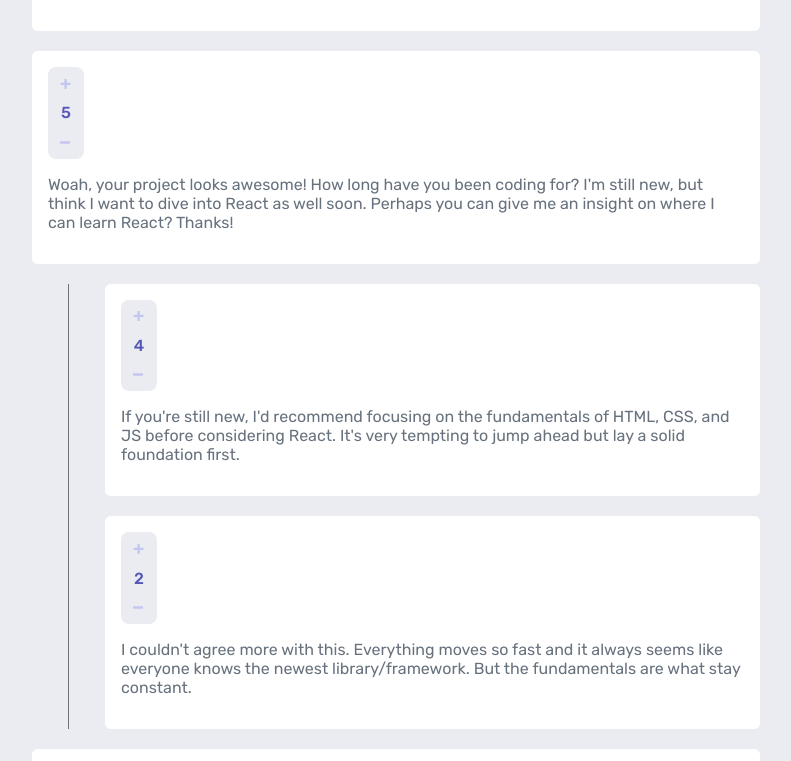
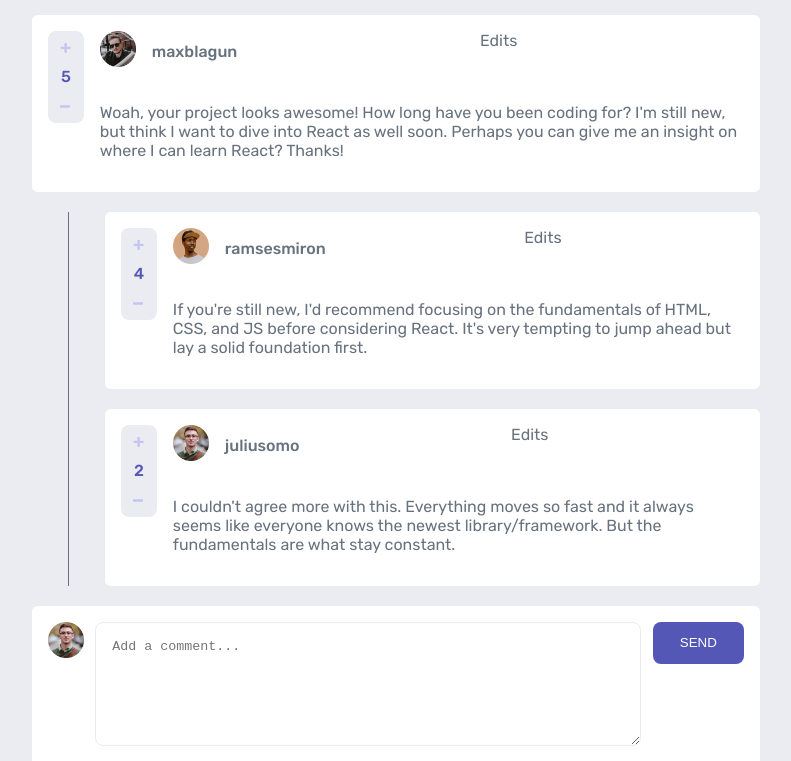
Before and after one commit to kevbradwick/frontendmentor-v2, a SvelteKit app: page /interactive-comments in a window 1280 px wide. Shown: the part 218-979 px from the top of the page, without its empty margins (244-1035 px from the left). Built offline with nearby package versions, Linux system fonts and the light colour scheme.

Commit message:
switched to using css grid

```diff
--- /dev/null
+++ b/src/components/interactive-comments/Author.svelte
@@ -0,0 +1,44 @@
+<script>
+  /** @type String */
+  export let username;
+  export let withUsername = false;
+</script>
+
+<div class="comment-author">
+    <div class="author-image">
+      <picture>
+        <source
+          srcset={`/interactive-comments/images/avatars/image-${username}.webp`}
+          type="image/webp"
+        />
+        <source
+          srcset={`/interactive-comments/images/avatars/image-${username}.png`}
+          type="image/png"
+        />
+      </picture>
+      <img src={`/interactive-comments/images/avatars/image-${username}.png`} alt="Author" />
+    </div>
+
+    {#if withUsername}
+    <p>{username}</p>
+    {/if}
+	</div>
+
+  <style type="text/css">
+    .comment-author {
+      display: flex;
+      align-items: center;
+      gap: 1rem;
+    }
+
+    img {
+      width: 36px;
+      height: 36px;
+    }
+
+    p {
+      font-weight: var(--font-weight-medium);
+      padding: 0;
+      margin: 0;
+    }
+  </style>
--- a/src/components/interactive-comments/Comment.svelte
+++ b/src/components/interactive-comments/Comment.svelte
@@ -1,5 +1,6 @@
 <script>
 	import VotingPill from '$components/interactive-comments/VotingPill.svelte';
+  import Author from '$components/interactive-comments/Author.svelte';
 
 	export let content = '';
 	export let createdAt = '';
@@ -9,8 +10,21 @@
 </script>
 
 <div class="container">
-	<VotingPill count={vote} />
-	<p>{content}</p>
+  <div class="voting-container">
+    <VotingPill count={vote} />
+  </div>
+
+  <div class="author-container">
+    <Author username={username} withUsername />
+  </div>
+
+  <div class="edit-container">
+    Edits
+  </div>
+
+  <div class="comment-container">
+    <p>{content}</p>
+  </div>
 </div>
 
 <style type="text/css">
@@ -18,5 +32,42 @@
 		background-color: var(--white);
 		border-radius: 0.35rem;
 		padding: 1rem;
+    display: grid;
+    grid-template: repeat(3, auto) / repeat(2, auto);
+    grid-template-areas:
+      "a a"
+      "b b"
+      "c d";
+    gap: 1rem;
 	}
+
+  .voting-container {
+    grid-area: c;
+  }
+
+  .author-container {
+    grid-area: a;
+  }
+
+  .edit-container {
+    grid-area: d;
+  }
+
+  .comment-container {
+    grid-area: b;
+  }
+
+  @media screen and (min-width: 768px) {
+    .container {
+      grid-template: repeat(2, auto) / repeat(3, auto);
+      grid-template-areas:
+        "a b c"
+        "a d d";
+    }
+
+    .voting-container { grid-area: a; }
+    .author-container { grid-area: b; }
+    .edit-container { grid-area: c; }
+    .comment-container { grid-area: d; }
+  }
 </style>
--- a/src/components/interactive-comments/CommentInput.svelte
+++ b/src/components/interactive-comments/CommentInput.svelte
@@ -1,4 +1,6 @@
 <script>
+  import Author
+   from "./Author.svelte";
 	export let comment = '';
 	export let authorName = 'amyrobson';
 </script>
@@ -8,19 +10,9 @@
 		<textarea class="comment-input" placeholder="Add a comment..." rows="6" bind:value={comment} />
 	</div>
 
-	<div class="comment-author">
-		<picture>
-			<source
-				srcset={`/interactive-comments/images/avatars/image-${authorName}.webp`}
-				type="image/webp"
-			/>
-			<source
-				srcset={`/interactive-comments/images/avatars/image-${authorName}.png`}
-				type="image/png"
-			/>
-		</picture>
-		<img src={`/interactive-comments/images/avatars/image-${authorName}.png`} alt="Author" />
-	</div>
+  <div class="comment-author">
+    <Author username={authorName} />
+  </div>
 
 	<div class="comment-actions">
 		<button type="submit">send</button>
@@ -29,20 +21,27 @@
 
 <style type="text/css">
 	.container {
-		display: flex;
-		flex-wrap: wrap;
-		gap: 1rem;
-		justify-content: space-between;
-		align-items: center;
+    display: grid;
+    grid-template: auto / repeat(2, auto);
+    grid-template-areas:
+      "a a"
+      "b c";
+    gap: 0.7rem;
 		background-color: var(--white);
 		border-radius: 0.35rem;
 		padding: 1rem;
 	}
 
-	.comment-body {
-		flex: 1;
-		flex-basis: 100%;
-	}
+  .comment-author {
+    grid-area: b;
+  }
+  .comment-actions {
+    justify-self: end;
+    grid-area: c;
+  }
+  .comment-body {
+    grid-area: a;
+  }
 
 	textarea {
 		background-color: var(--white);
@@ -62,27 +61,29 @@
 		border: none;
 		color: var(--white);
 		background-color: var(--moderate-blue);
-		padding: 0.9rem 1.7rem;
+		padding: 0.8rem 1.7rem;
+    line-height: 1.2;
 		border-radius: 0.5rem;
 		text-transform: uppercase;
 	}
 
 	@media screen and (min-width: 768px) {
 		.container {
-			align-items: start;
+      grid-template: auto / 36px auto min-content;
+      grid-template-areas:
+        "b a c";
 		}
 
 		.comment-author {
-			order: 1;
+      grid-area: b;
 		}
 
 		.comment-body {
-			flex-basis: auto;
-			order: 2;
+      grid-area: a;
 		}
 
 		.comment-actions {
-			order: 3;
+      grid-area: c;
 		}
 	}
 </style>
--- a/static/interactive-comments/style.css
+++ b/static/interactive-comments/style.css
@@ -13,6 +13,8 @@
 	--font-weight-medium: 500;
 	--font-weight-bold: 700;
 	--font-size: 16px;
+
+  --border-radius: 1rem;
 }
 
 *,
```
